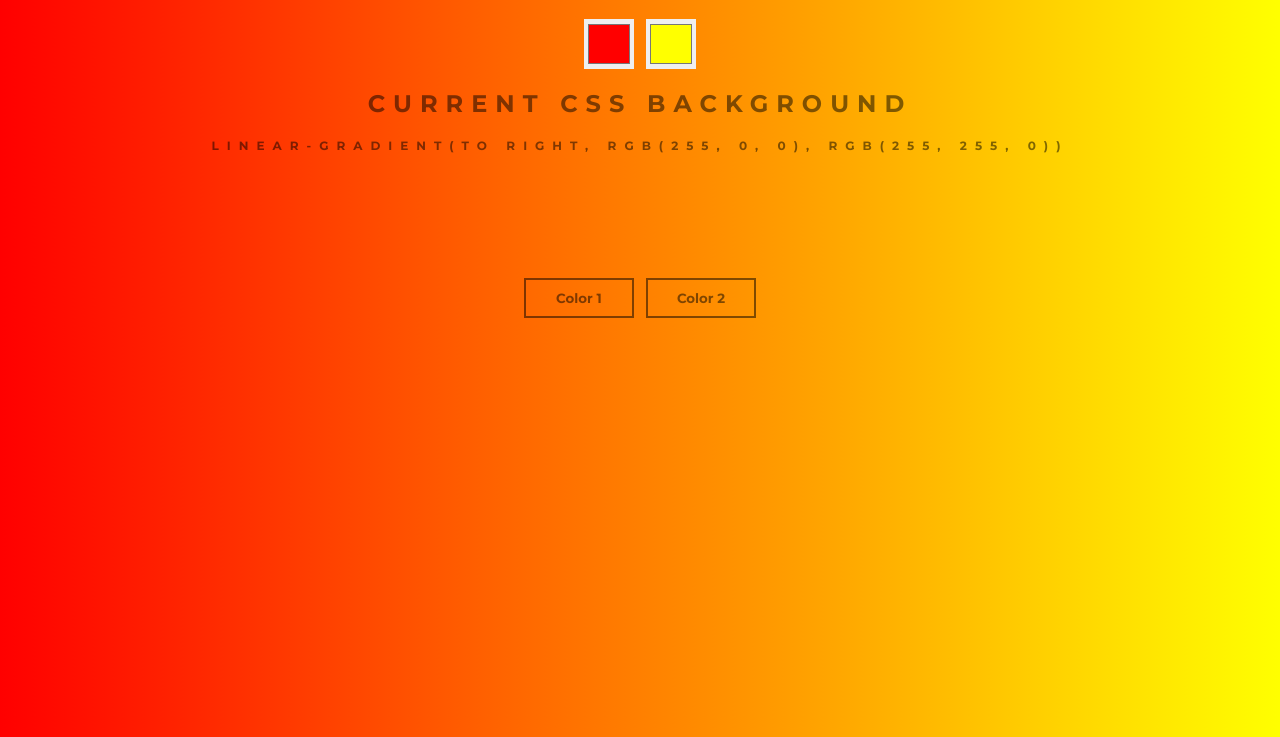
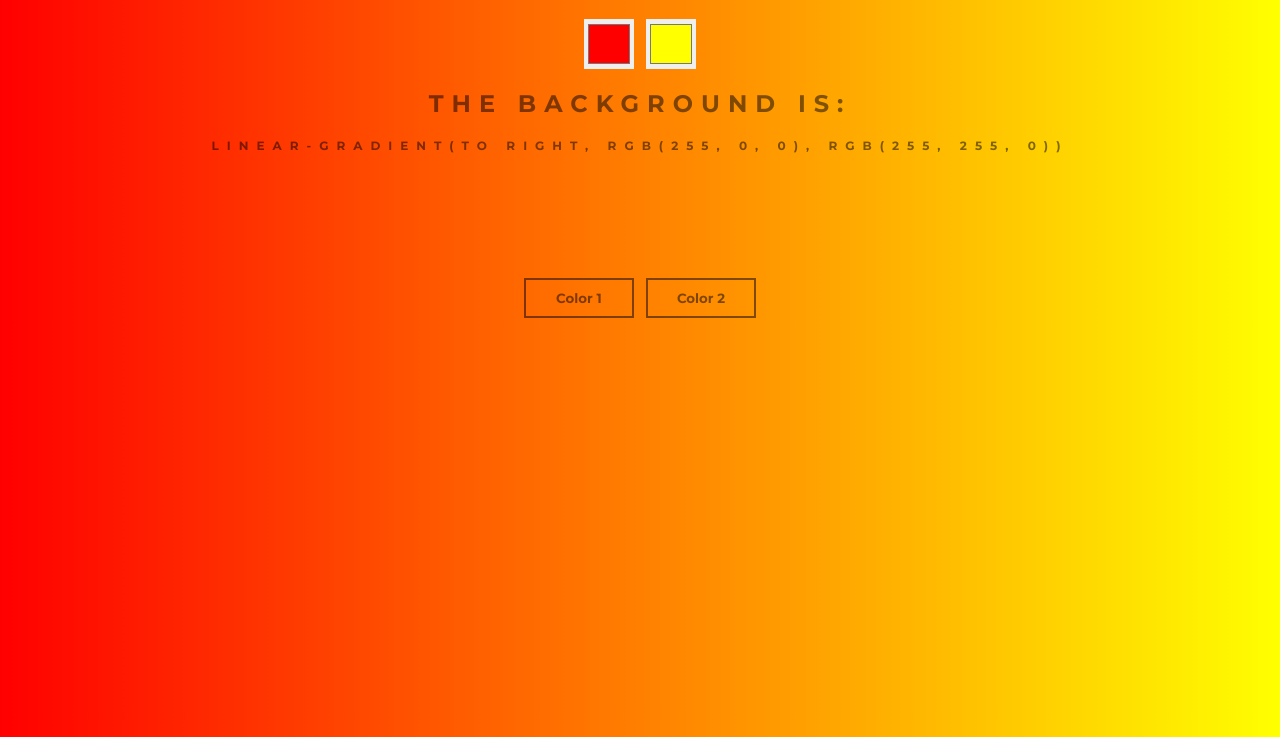
Before and after one commit to matt-stanford/background-generator, a plain HTML site: page index.html in a window 1280 px wide. Shown: the part 63-800 px from the top of the page. Drawn offline with Linux system fonts and the light colour scheme.

Commit message:
changing text

```diff
--- a/index.html
+++ b/index.html
@@ -10,7 +10,7 @@
       <h1>Background Generator</h1>
       <input type="color" id="color1" value="#ff0000">
       <input type="color" id="color2" value="#ffff00">
-      <h2>Current CSS Background</h2>
+      <h2>The background is:</h2>
       <h3></h3>
     </div>
 
```
